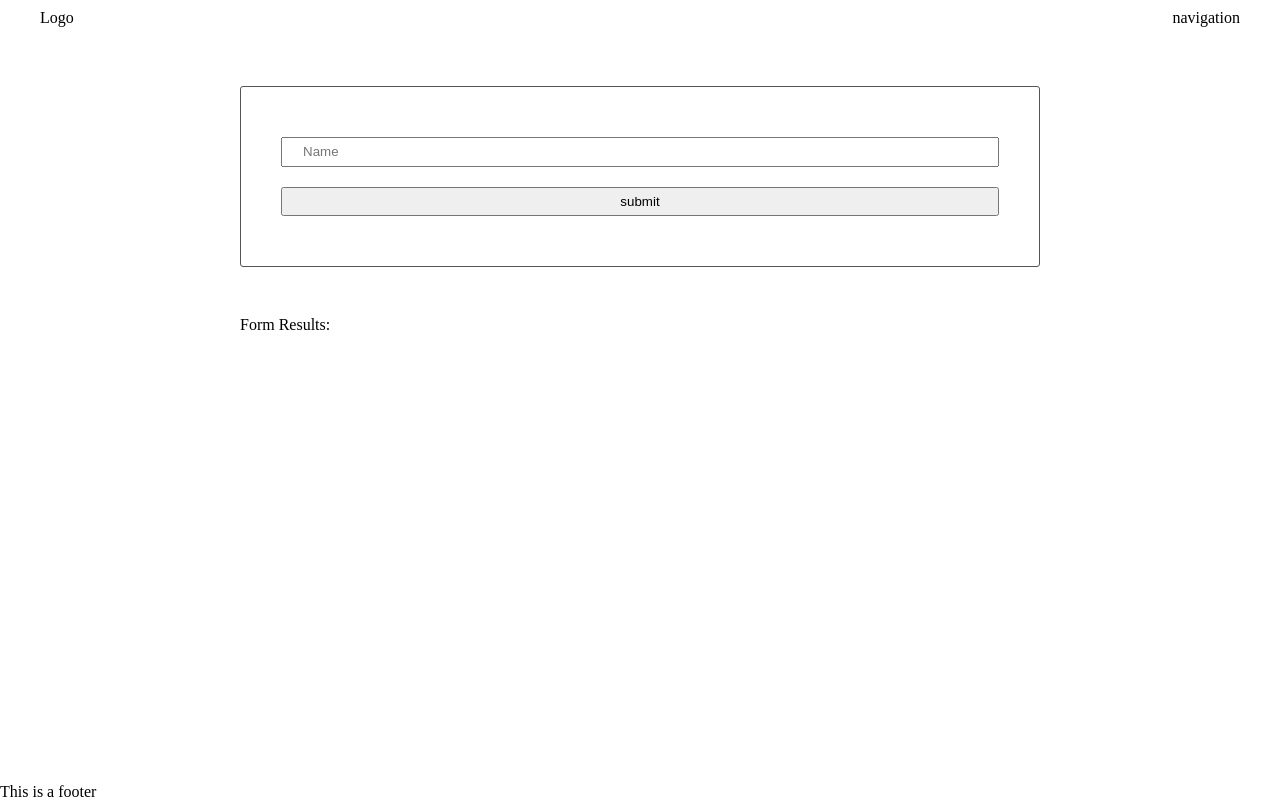
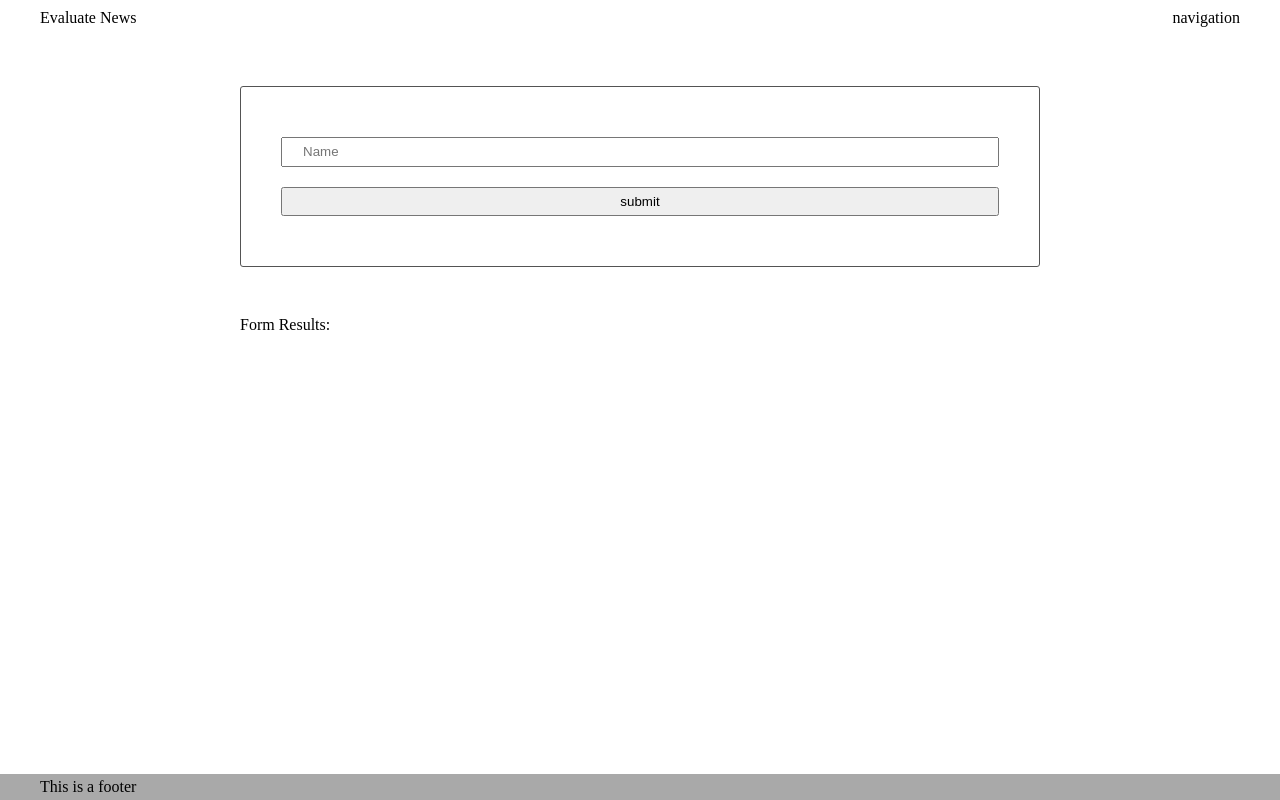
Before and after one commit to datacamp256/4_evaluate-news-nlp, a website built with webpack: page src/client/views/index.html in a window 1280 px wide. Built offline with nearby package versions, Linux system fonts and the light colour scheme.

Commit message:
chore: rearrange css files #3

```diff
--- a/src/client/index.js
+++ b/src/client/index.js
@@ -5,10 +5,11 @@ import './styles/base.scss'
 import './styles/footer.scss'
 import './styles/form.scss'
 import './styles/header.scss'
+import './styles/main.scss'
 
 console.log(checkForName);
 
-alert("I EXIST")
+// alert("I EXIST")
 console.log("CHANGE!!");
 export {
     checkForName,
--- a/src/client/styles/base.scss
+++ b/src/client/styles/base.scss
@@ -3,12 +3,3 @@ body {
     flex-direction: column;
     min-height: 100vh;
 }
-
-main {
-    flex: 2;
-}
-
-section {
-    max-width: 800px;
-    margin: 50px auto;
-}
--- a/src/client/styles/footer.scss
+++ b/src/client/styles/footer.scss
@@ -0,0 +1,6 @@
+footer {
+  display: flex;
+  justify-content: space-between;
+  padding: 5px 40px;
+  background: darkgray;
+}
--- /dev/null
+++ b/src/client/styles/main.scss
@@ -0,0 +1,9 @@
+
+main {
+  flex: 2;
+
+  section {
+    max-width: 800px;
+    margin: 50px auto;
+  }
+}
--- a/src/client/views/index.html
+++ b/src/client/views/index.html
@@ -9,7 +9,7 @@
 
         <header>
             <div class="">
-                Logo
+                Evaluate News
             </div>
             <div class="">
                 navigation
```
